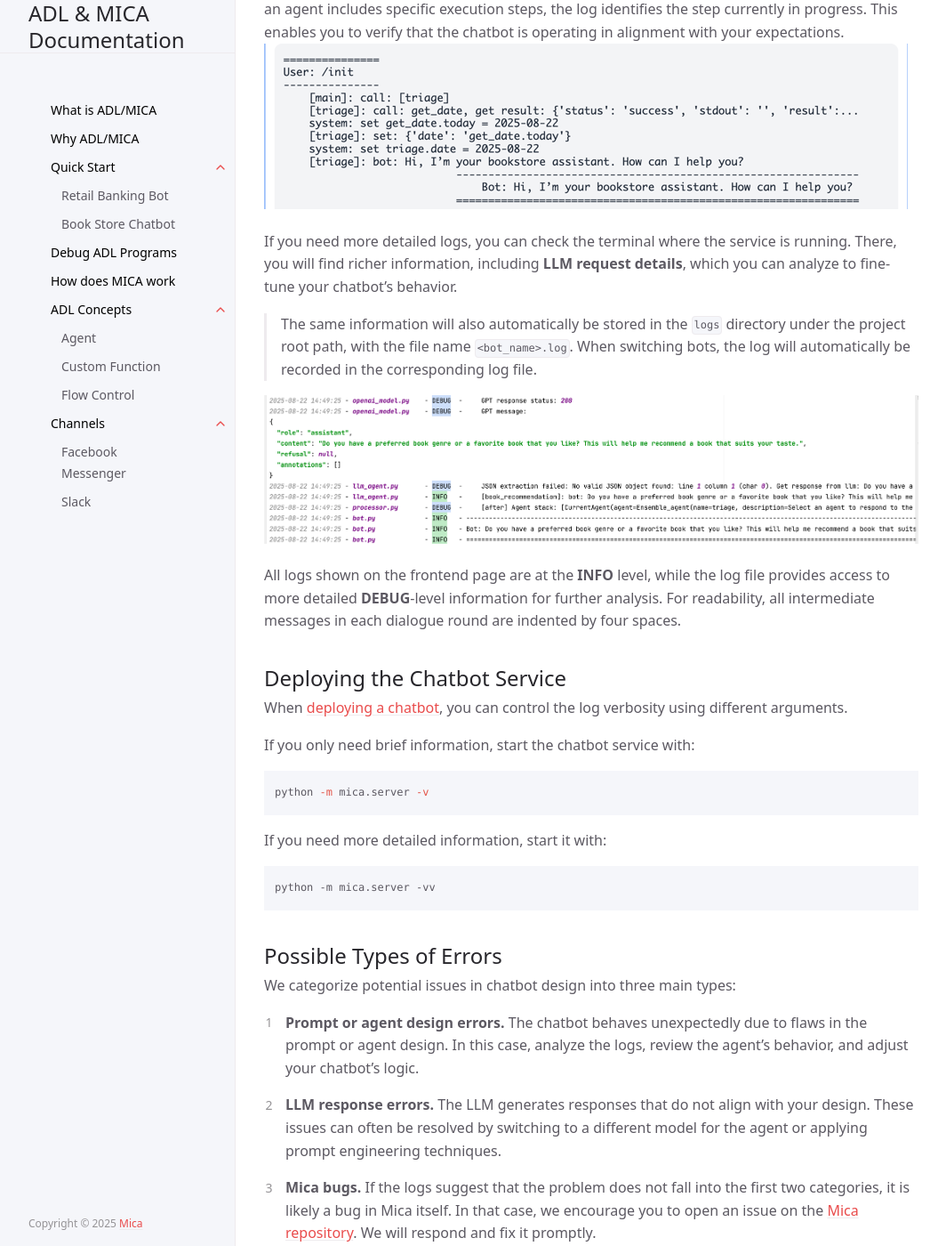
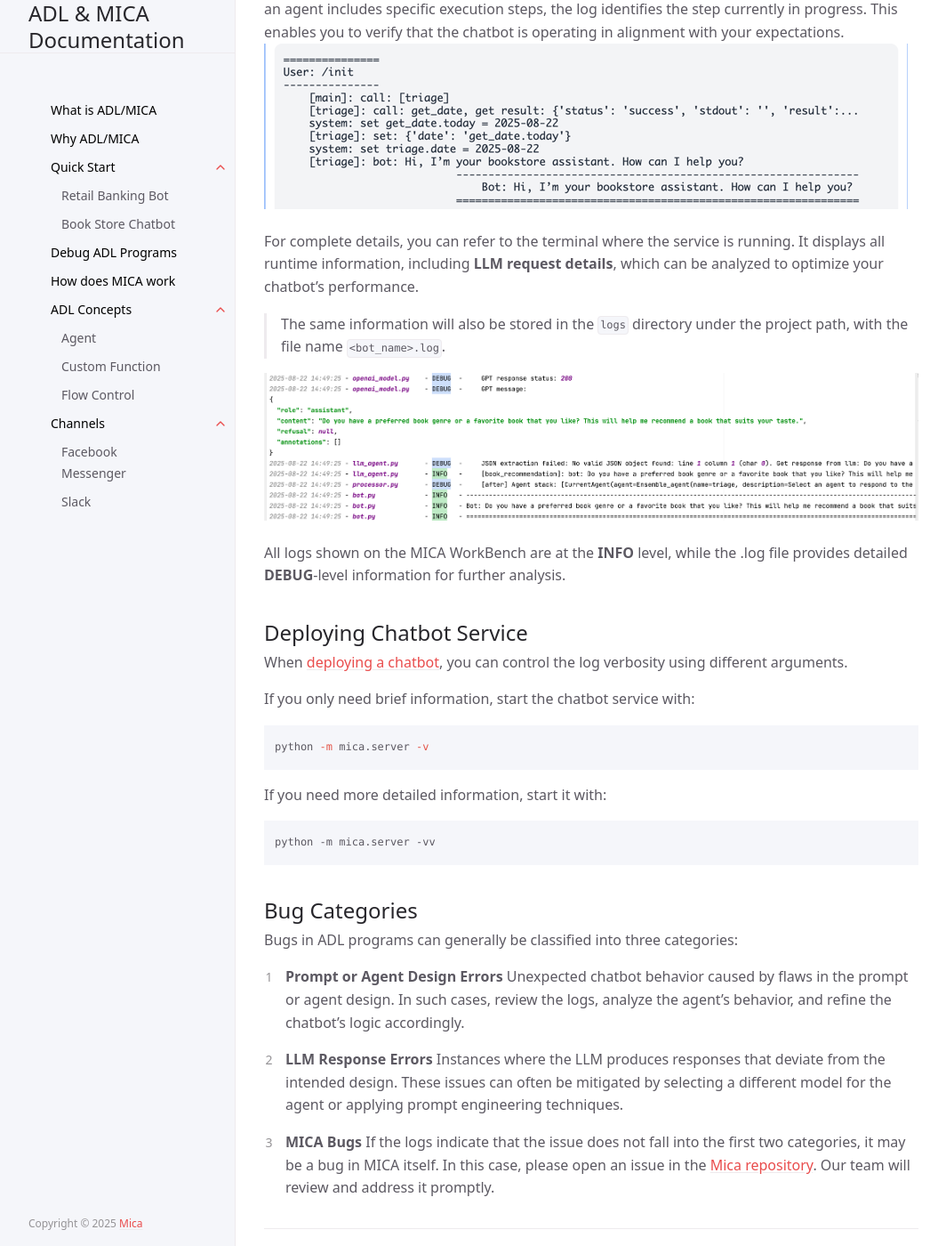
Before and after one commit to Mica-labs/Mica-labs.github.io, a Jekyll site: the page built from docs/introduction/debug/index.md, in a window 1280 px wide and 1400 px high, scrolled down 760 px. Shown: the whole window at 89% size, without its empty margins (107-1171 px from the left). Built offline with Jekyll 4.4.1, drawn with Linux system fonts in a browser that asks for light colours; cached includes are drawn as plain includes.

Commit message:
Update index.md

````diff
--- a/docs/introduction/debug/index.md
+++ b/docs/introduction/debug/index.md
@@ -23,15 +23,15 @@ In this example, the user asks the bot to recommend a book. At this point:
 The log file provides a clear record of control transitions among the three agents. Furthermore, if an agent includes specific execution steps, the log identifies the step currently in progress. This enables you to verify that the chatbot is operating in alignment with your expectations.
 ![img_1.png](img_1.png)
 
-If you need more detailed logs, you can check the terminal where the service is running. There, you will find richer information, including **LLM request details**, which you can analyze to fine-tune your chatbot’s behavior.
+For complete details, you can refer to the terminal where the service is running. It displays all runtime information, including **LLM request details**, which can be analyzed to optimize your chatbot’s performance.
 
->The same information will also automatically be stored in the `logs` directory under the project root path, with the file name `<bot_name>.log`. When switching bots, the log will automatically be recorded in the corresponding log file.
+>The same information will also be stored in the `logs` directory under the project path, with the file name `<bot_name>.log`.
 
 ![img_2.png](img_2.png)
 
-All logs shown on the frontend page are at the **INFO** level, while the log file provides access to more detailed **DEBUG**-level information for further analysis. For readability, all intermediate messages in each dialogue round are indented by four spaces.
+All logs shown on the MICA WorkBench are at the **INFO** level, while the .log file provides detailed **DEBUG**-level information for further analysis.
 
-## Deploying the Chatbot Service
+## Deploying Chatbot Service
 When [deploying a chatbot](/docs/start/index#locally-deployment), you can control the log verbosity using different arguments.
 
 If you only need brief information, start the chatbot service with:
@@ -45,11 +45,15 @@ If you need more detailed information, start it with:
 python -m mica.server -vv
 ```
 
-## Possible Types of Errors
+## Bug Categories
 
-We categorize potential issues in chatbot design into three main types:
-1. **Prompt or agent design errors.** The chatbot behaves unexpectedly due to flaws in the prompt or agent design. In this case, analyze the logs, review the agent’s behavior, and adjust your chatbot’s logic.
+Bugs in ADL programs can generally be classified into three categories:
 
-2. **LLM response errors.** The LLM generates responses that do not align with your design. These issues can often be resolved by switching to a different model for the agent or applying prompt engineering techniques.
+1. **Prompt or Agent Design Errors**
+Unexpected chatbot behavior caused by flaws in the prompt or agent design. In such cases, review the logs, analyze the agent’s behavior, and refine the chatbot’s logic accordingly.
 
-3. **Mica bugs.** If the logs suggest that the problem does not fall into the first two categories, it is likely a bug in Mica itself. In that case, we encourage you to open an issue on the [Mica repository](https://github.com/Mica-labs/MICA). We will respond and fix it promptly.
+2. **LLM Response Errors**
+Instances where the LLM produces responses that deviate from the intended design. These issues can often be mitigated by selecting a different model for the agent or applying prompt engineering techniques.
+
+3. **MICA Bugs**
+If the logs indicate that the issue does not fall into the first two categories, it may be a bug in MICA itself. In this case, please open an issue in the [Mica repository](https://github.com/Mica-labs/MICA). Our team will review and address it promptly.
````
